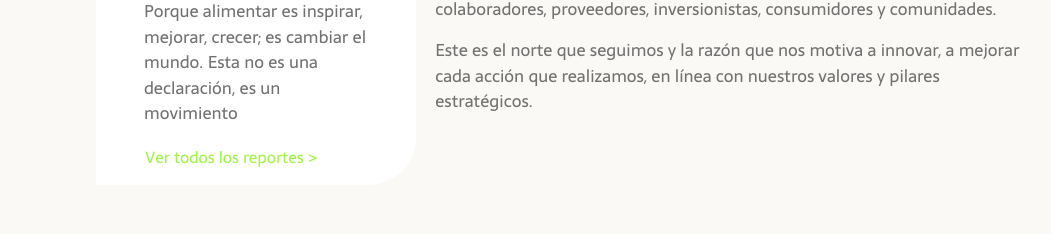
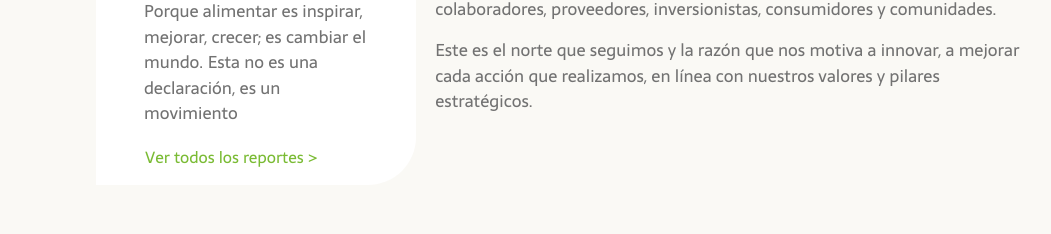
Before and after one commit to Aldmar1/Proyecto-Web-Alicorp, a plain HTML site: page nosotros.html in a window 1280 px wide. Shown: the part 893-1127 px from the top of the page, without its empty margins (64-1115 px from the left). Drawn offline with nearby package versions, Linux system fonts and the light colour scheme.

Commit message:
Se ha restaurado el color

```diff
--- a/css/nosotros.css
+++ b/css/nosotros.css
@@ -48,7 +48,7 @@ body {
 
         .btn {
             padding: 0;
-            color: #a0f546;
+            color: #7ABB34;
         }
     }
 }
```
